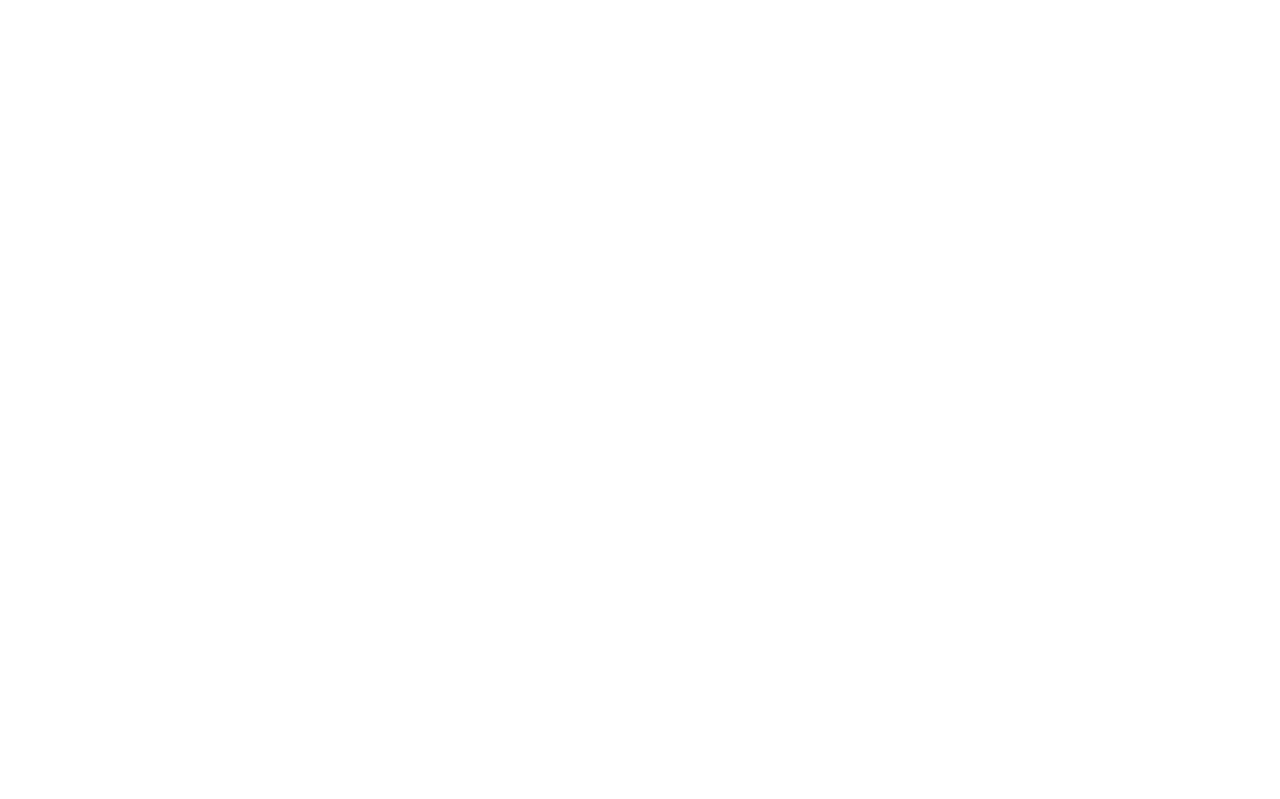
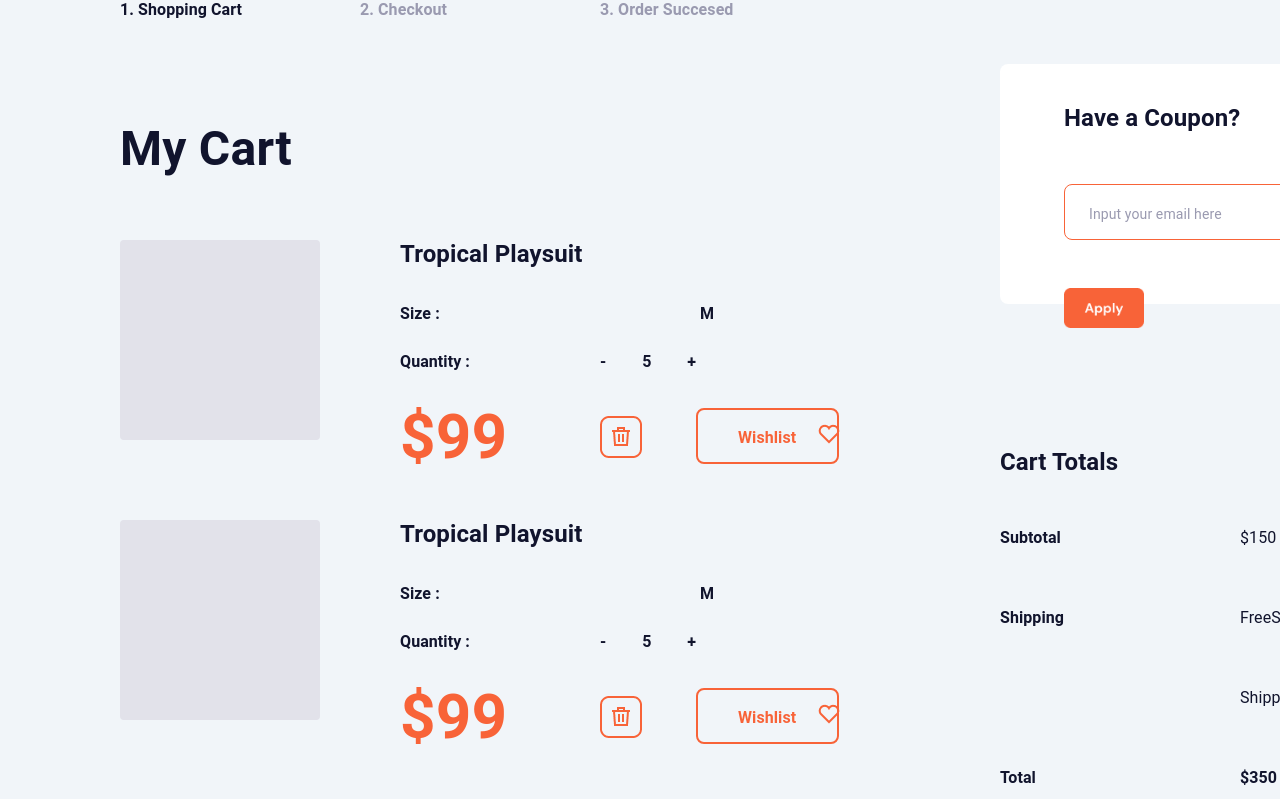
Before and after one commit to AdiS0928/Assignment, a Next.js app: page /Cart in a window 1280 px wide. Shown: the part 1160-1959 px from the top of the page. Before the commit the page ends 918 px from the top, so only its background shows below. Built offline with nearby package versions, Linux system fonts and the light colour scheme.

Commit message:
UI complete

```diff
--- /dev/null
+++ b/components/CartCard/index.tsx
@@ -0,0 +1,25 @@
+const Cartcard = () =>
+{
+return(
+    <div className="absoluter w-[626px] h-[200px] ">
+        <div className="imgholder12"></div>
+        <p className="cartcardhead ml-[35vh]">Tropical Playsuit</p>
+        <p className="cartcardsmall ml-[35vh] mt-[8vh]">Size :</p>
+        <p className="cartcardsmall ml-[72.5vh] mt-[8vh]">M</p>
+        <p className="cartcardsmall ml-[35vh] mt-[14vh]">Quantity :</p>
+        <p className="cartcardsmalll ml-[60vh] mt-[14vh]">-  5  +</p>
+        <p className="cartcardprice ml-[35vh] mt-[20vh]">$99</p>
+
+                    <button className="but1 ml-[72vh] mt-[21vh]">
+                <p className="buttext1 ml-[5vh]">Wishlist</p>
+                <img src="/heart2.png" alt="" className="ml-[15vh] mt-[-3vh]"/>
+            </button>
+            <button className="ml-[60vh] mt-[22vh]">
+            <img src="/del.png" alt="" />
+        </button>
+
+    </div>
+)
+}
+
+export default Cartcard
--- /dev/null
+++ b/components/Cartbottom/index.tsx
@@ -0,0 +1,53 @@
+import Cartcard from "../CartCard";
+import Checkout from "../Checkout/Checkout";
+import Flash from "../Flash";
+import News from "../News";
+import Footer from "../Footer";
+const Cartbottom = () =>
+{
+    return(
+        <div className="h-[1400px] w-[2440] mt-[1000px] bg-slate-100 ">
+            <div className="w-[1236px] h-[1151px]  ml-[15vh] mt-[20vh] absolute">
+            <p className="sc">1. Shopping Cart</p>
+            <p className="check ml-[30vh]">2. Checkout</p>
+            <p className="check  ml-[60vh]">3. Order Succesed</p>
+            <p className="cartheadd  mt-[15vh]">My Cart</p>
+            <div className="mt-[30vh]">
+            <Cartcard />
+            </div>
+
+            <div className="mt-[10vh]">
+            <Cartcard />
+            </div>
+
+            <div className="mt-[10vh]">
+            <Cartcard />
+            </div>
+
+            <div className="mt-[10vh]">
+            <Cartcard />
+            </div>
+
+            <div className="mt-[-152vh] ml-[110vh]">
+                <Checkout />
+            </div>
+
+            <div className="absolute mt-[170vh] ml-[-25vh]">
+            <Flash />
+            </div>
+
+            <div className="absolute w-[2440px] h-[680px] bg-slate-100 mt-[320vh] ml-[-20vh]">
+                <div className="absolute mt-[20vh] ml-[20vh]">
+                <News />
+                </div>
+            </div>
+
+            <div className="absolute   mt-[440vh]">
+                <Footer />
+            </div>
+            </div>
+        </div>
+    )
+}
+
+export default Cartbottom;
--- /dev/null
+++ b/components/Checkout/Checkout.tsx
@@ -0,0 +1,28 @@
+const Checkout = () =>
+{
+return(
+    <div className="absolute w-[507px] h-[652px]">
+                <div className="w-[504px] h-[240px] bg-white absolute rounded-[8px]">
+                <p className="cartcardhead ml-[8vh] mt-[5vh]">Have a Coupon?</p>
+                <div className="cartinput ml-[8vh] mt-[15vh] hover:cursor-text">
+                    <p className="cartinputtxt ml-[3vh] mt-[2.5vh]">Input your email here</p>
+                </div>
+                <img src="/Apply.png" alt="" className="w-[80px] ml-[8vh] mt-[28vh]"/>
+
+                <p className="cartcardhead mt-[15vh]">Cart Totals</p>
+                <p className="cartcardsmall mt-[25vh] ">Subtotal</p>
+                <p className="cctext mt-[25vh] ml-[30vh]">$150 </p>
+                <p className="cartcardsmall mt-[35vh] ">Shipping</p>
+                <p className="cctext mt-[35vh] ml-[30vh]">FreeShipping</p>
+                <p className="cctext mt-[45vh] ml-[30vh]">Shipping to Sydney</p>
+                <p className="cctextorng mt-[45vh] ml-[65vh] hover:cursor-pointer">Change</p>
+                <p className="cartcardsmall mt-[55vh] ">Total</p>
+                <p className="ccprice mt-[55vh] ml-[30vh]">$350</p>
+                <button className="ccbut mt-[65vh]">
+                    <p className="ccbuttxt ml-[30vh]">Checkout</p>
+                </button>
+                </div>
+    </div>
+)
+}
+export default Checkout;
--- a/components/Flash/index.tsx
+++ b/components/Flash/index.tsx
@@ -4,8 +4,8 @@ const Flash = () =>
     return(
     <div className="Flash">
 
-        <p className="flashHead">Top Items</p>
-        <p className="flashdesc">Lorem ipsum dolor sit amet, consectetur adipiscing elit, sed do eiusmod
+        <p className="flashHead ml-[80vh] mt-[20vh]">Top Items</p>
+        <p className="flashdesc ml-[70vh] mt-[35vh]">Lorem ipsum dolor sit amet, consectetur adipiscing elit, sed do eiusmod
 tempor incididunt ut labore et dolore magna aliqua. Ut enim ad minim veniam.</p>
 <div className="ml-[250vh] mt-[50vh]">
         <Card />
@@ -24,7 +24,7 @@ tempor incididunt ut labore et dolore magna aliqua. Ut enim ad minim veniam.</p>
         <Card />
         </div>
 
-        <div className="mt-[130vh] flex flex-wrap flex-row ">
+        <div className="mt-[130vh] flex flex-wrap flex-row ml-[-40vh]">
             <img className="ml-[145vh] hover:cursor-pointer" src="/Ellipse.png" alt="" />
             <img className="ml-[2.2rem] hover:cursor-pointer" src="/Ellipse.png" alt="" />
             <img className="ml-[2.2rem] hover:cursor-pointer" src="/Ellipse2.png" alt="" />
--- a/components/Footer/index.tsx
+++ b/components/Footer/index.tsx
@@ -1,7 +1,7 @@
 const Footer = () =>
 {
     return(
-        <div className="w-[1440px] h-[476px] bg-white">
+        <div className="w-[1440px] h-[476px] bg-white absolute">
             <p className="foothead ml-[70vh] mt-[10vh]">Dealerz.</p>
             <div className="w-[200px] h-[40px] absolute flex ml-[160vh] mt-[14vh]">
                <button> <img src="/yt.png" alt="" className=""/></button>
--- a/components/News/index.tsx
+++ b/components/News/index.tsx
@@ -4,7 +4,7 @@ const News = () =>
 <div className="w-[1230px] h-[400px] absolute bg-white">
         <p className="newshead ml-[30vh] mt-[17vh]">Join Our News Letters</p>
     	<p className="newsdesc ml-[45vh] mt-[35vh]">Leverage agile frameworks to provide a robust synopsis for high level overviews. Iterative approaches to corporate strategy foster </p>
-        <div className="w-[816px] h-[64px] absolute ml-[30vh] mt-[45vh] bg-slate-100">
+        <div className="w-[816px] h-[64px] absolute ml-[30vh] mt-[45vh] bg-slate-100 hover:cursor-text">
             <p className="newstext mt-[3.5vh] ml-[5vh]">Insert your mail here</p>
             <button className="ml-[115vh] mt-[1.5vh]"><img src="/newsbut.png" alt="" className="newsbut" /></button>
         </div>
--- a/pages/Cart/index.tsx
+++ b/pages/Cart/index.tsx
@@ -5,6 +5,7 @@ import Homebuttom from '../../components/Homebottom'
 import Footer from '../../components/Footer'
 import Header from '../../components/Header'
 import Hero from '../../components/Homenobtn'
+import Cartbottom from '../../components/Cartbottom'
 
 
 
@@ -20,6 +21,9 @@ return(
 Your Dreams!" desc="Lorem ipsum dolor sit amet, consectetur adipiscing elit,
 sed do eiusmod tempor incididunt ut labore et dolore magna aliqua."/>
         </div>
+
+        <Cartbottom />
+
     {/* <div className="left-0">
     <Footer />
     </div> */}
--- a/pages/LandingPage/index.tsx
+++ b/pages/LandingPage/index.tsx
@@ -14,9 +14,14 @@ return(
     <div>
     <Homepage/>
     <Premium text="Our Premium Collection"/>
+    <div className='mt-[450vh] ml-[-15vh] absolute'>
+
     <Flash />
+    </div>
+
+
     <Homebuttom />
-    <div className="mt-[8100px] left-0">
+<div className='mt-[1250vh] absolute'>
     <Footer />
     </div>
     </div>
--- a/styles/globals.css
+++ b/styles/globals.css
@@ -962,16 +962,14 @@ background-color: #FFFFFF;
   position: absolute;
 width: 2044px;
 height: 960px;
-left: -312px;
-top: 2966px;
+
 }
 
 .flashcon{
   position: absolute;
 width: 1442px;
 height: 960px;
-left: -1px;
-top: 2966px;
+
 
 /* Light/System Background/Primary */
 
@@ -982,8 +980,7 @@ background: #FFFFFF;
   position: absolute;
 width: 551px;
 height: 58px;
-top:20vh;
-left:55vw;
+
 
 /* Heading/H2 Bold */
 
@@ -1006,8 +1003,7 @@ color: #11142D;
   position: absolute;
 width: 732px;
 height: 40px;
-top: 35vh;
-left: 50vw;
+
 
 /* Body/Body 1 Regular */
 
@@ -2556,3 +2552,313 @@ color: #11142D;
   color: #515151;
 
 }
+
+.sc{
+  position: absolute;
+  width: 226px;
+  height: 19px;
+
+
+  /* Menu/Menu 1 Bold */
+
+  font-family: 'Roboto', sans-serif;
+  font-style: normal;
+  font-weight: 700;
+  font-size: 16px;
+  line-height: 120%;
+  /* or 19px */
+
+  letter-spacing: 0.005em;
+
+  /* Light/Text Color/Title */
+
+  color: #11142D;
+
+}
+
+.check{
+  position: absolute;
+  width: 193px;
+  height: 19px;
+
+
+  /* Menu/Menu 1 Bold */
+
+  font-family: 'Roboto', sans-serif;
+  font-style: normal;
+  font-weight: 700;
+  font-size: 16px;
+  line-height: 120%;
+  /* or 19px */
+
+  letter-spacing: 0.005em;
+
+  /* Light/Text Color/Body 2 */
+
+  color: #9A9AB0;
+
+}
+
+.cartheadd{
+  position: absolute;
+width: 187px;
+height: 58px;
+
+
+/* Heading/H2 Bold */
+
+font-family: 'Roboto', sans-serif;
+font-style: normal;
+font-weight: 700;
+font-size: 48px;
+line-height: 120%;
+/* identical to box height, or 58px */
+
+letter-spacing: 0.005em;
+
+/* Light/Text Color/Title */
+
+color: #11142D;
+}
+
+.imgholder12{
+  position: absolute;
+width: 200px;
+height: 200px;
+
+
+/* Light/Fills Color/Image Placeholder */
+
+background: #E2E2EA;
+border-radius: 4px;
+}
+
+.cartcardhead{
+  position: absolute;
+  width: 193px;
+  height: 29px;
+
+
+  /* Heading/H5 Bold */
+
+  font-family: 'Roboto', sans-serif;
+  font-style: normal;
+  font-weight: 700;
+  font-size: 24px;
+  line-height: 120%;
+  /* identical to box height, or 29px */
+
+  letter-spacing: 0.005em;
+
+  /* Light/Text Color/Title */
+
+  color: #11142D;
+
+}
+
+.cartcardsmall{
+  position: absolute;
+  width: 94px;
+  height: 19px;
+
+
+  /* Menu/Menu 1 Bold */
+
+  font-family: 'Roboto', sans-serif;
+  font-style: normal;
+  font-weight: 700;
+  font-size: 16px;
+  line-height: 120%;
+  /* or 19px */
+
+  letter-spacing: 0.005em;
+
+  /* Light/Text Color/Title */
+
+  color: #11142D;
+}
+
+.cartcardsmalll{
+  position: absolute;
+  width: 194px;
+  height: 19px;
+
+
+  /* Menu/Menu 1 Bold */
+
+  font-family: 'Roboto', sans-serif;
+  font-style: normal;
+  font-weight: 700;
+  font-size: 16px;
+  line-height: 120%;
+  /* or 19px */
+
+  letter-spacing: 1em;
+
+  /* Light/Text Color/Title */
+
+  color: #11142D;
+}
+
+
+.cartcardprice{
+  position: absolute;
+  height: 62px;
+
+
+
+  /* Heading/H1 Bold */
+
+  font-family: 'Roboto', sans-serif;
+  font-style: normal;
+  font-weight: 700;
+  font-size: 62px;
+  line-height: 120%;
+  /* or 74px */
+
+  letter-spacing: 0.003em;
+
+  /* Light/Secondary Color/50% */
+
+  color: #F86338;
+}
+
+.cartinput{
+  box-sizing: border-box;
+
+position: absolute;
+width: 406px;
+height: 56px;
+
+/* Light/Fills Color/Text Field */
+
+background: #FFFFFF;
+/* Light/Secondary Color/50% */
+
+border: 1px solid #F86338;
+border-radius: 8px;
+}
+
+.cartinputtxt{
+  position: absolute;
+width: 142px;
+height: 18px;
+
+
+/* Body/Body 2 Regular */
+
+font-family: 'Roboto', sans-serif;
+font-style: normal;
+font-weight: 400;
+font-size: 14px;
+line-height: 130%;
+/* or 18px */
+
+letter-spacing: 0.008em;
+
+/* Light/Text Color/Body 2 */
+
+color: #9A9AB0;
+}
+
+.cctext{
+  position: absolute;
+width: 202px;
+height: 19px;
+
+
+/* Menu/Menu 1 Regular */
+
+font-family: 'Roboto', sans-serif;
+font-style: normal;
+font-weight: 400;
+font-size: 16px;
+line-height: 120%;
+/* or 19px */
+
+letter-spacing: 0.005em;
+
+/* Light/Text Color/Title */
+
+color: #11142D;
+
+}
+
+.cctextorng{
+  position: absolute;
+width: 60px;
+height: 19px;
+
+
+/* Menu/Menu 1 Bold */
+
+font-family: 'Roboto', sans-serif;
+font-style: normal;
+font-weight: 700;
+font-size: 16px;
+line-height: 120%;
+/* or 19px */
+
+letter-spacing: 0.005em;
+
+/* Light/Secondary Color/50% */
+
+color: #F86338;
+}
+
+.ccprice{
+  position: absolute;
+width: 41px;
+height: 19px;
+
+
+/* Menu/Menu 1 Bold */
+
+font-family: 'Roboto', sans-serif;
+font-style: normal;
+font-weight: 700;
+font-size: 16px;
+line-height: 120%;
+/* or 19px */
+
+letter-spacing: 0.005em;
+
+/* Light/Text Color/Title */
+
+color: #11142D;
+}
+
+.ccbut{
+  position: absolute;
+  width: 507px;
+  height: 56px;
+
+  /* Light/Secondary Color/50% */
+
+  background: #F86338;
+  border-radius: 8px;
+}
+
+.ccbuttxt{
+  width: 76px;
+  height: 19px;
+
+  /* Menu/Menu 1 Bold */
+
+  font-family: 'Roboto', sans-serif;
+  font-style: normal;
+  font-weight: 700;
+  font-size: 16px;
+  line-height: 120%;
+  /* or 19px */
+
+
+  letter-spacing: 0.005em;
+
+  /* Light/Text Link Color/White */
+
+  color: #FFFFFF;
+
+
+
+}
```
Also changed, not shown: components/Productdetailbottom/index.tsx (+11 -3 lines), pages/ProductDetail/index.tsx (+10 -3 lines), public/Apply.png (added), public/del.png (added).
